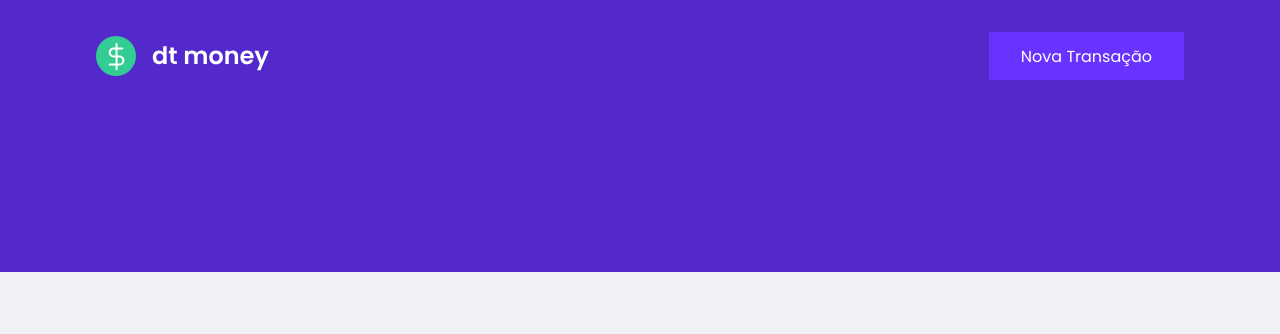
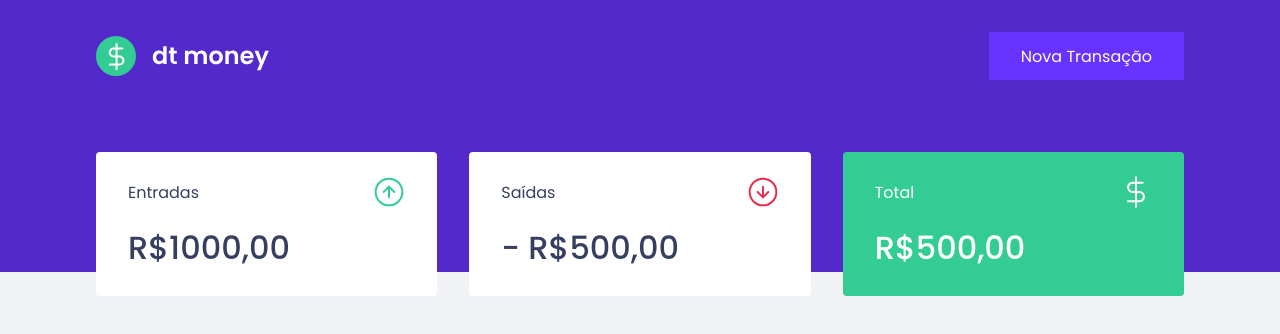
Before and after one commit to davihoffmann/dtmoney, a React (Create React App) app: page / in a window 1280 px wide. Shown: the top 334 px of the page. Built offline with nearby package versions, Linux system fonts and the light colour scheme.

Commit message:
create summary component

```diff
--- a/public/index.html
+++ b/public/index.html
@@ -10,7 +10,7 @@
 
     <title>dtMoney</title>
 
-    <link href="https://fonts.googleapis.com/css2?family=Poppins:wght@400;600&display=swap" rel="stylesheet">
+    <link href="https://fonts.googleapis.com/css2?family=Poppins:wght@400;500;600&display=swap" rel="stylesheet">
   </head>
   <body>
     <noscript>You need to enable JavaScript to run this app.</noscript>
--- a/src/App.tsx
+++ b/src/App.tsx
@@ -1,11 +1,13 @@
 import { GlobalStyle } from './styles/global';
 
 import { Header } from './components/Header';
+import Dashboard from './components/Dashboard';
 
 export function App() {
   return (
     <>
       <Header />
+      <Dashboard />
       <GlobalStyle />
     </>
   );
--- /dev/null
+++ b/src/components/Dashboard/index.tsx
@@ -0,0 +1,11 @@
+
+import { Summary } from "../Summary";
+import { Container } from "./styles";
+
+export default function Dashboard() {
+  return (
+    <Container>
+      <Summary />
+    </Container>
+  );
+}
--- /dev/null
+++ b/src/components/Dashboard/styles.ts
@@ -0,0 +1,9 @@
+import styled from 'styled-components';
+
+export const Container = styled.main`
+  max-width: 1120px;
+
+  margin: 0 auto;
+
+  padding: 2.5rem 1rem;
+`;
--- /dev/null
+++ b/src/components/Summary/index.tsx
@@ -0,0 +1,35 @@
+import incomeImg from '../../assets/income.svg';
+import outcomeImg from '../../assets/outcome.svg';
+import totalImg from '../../assets/total.svg';
+
+import { Container } from "./styles";
+
+export function Summary() {
+  return (
+    <Container>
+      <div>
+        <header>
+          <p>Entradas</p>
+          <img src={incomeImg} alt="Entradas" />
+        </header>
+        <strong>R$1000,00</strong>
+      </div>
+
+      <div>
+        <header>
+          <p>Saídas</p>
+          <img src={outcomeImg} alt="Saídas" />
+        </header>
+        <strong>- R$500,00</strong>
+      </div>
+
+      <div className="highlight-background">
+        <header>
+          <p>Total</p>
+          <img src={totalImg} alt="Total" />
+        </header>
+        <strong>R$500,00</strong>
+      </div>
+    </Container>
+  )
+}
--- /dev/null
+++ b/src/components/Summary/styles.ts
@@ -0,0 +1,35 @@
+import styled from "styled-components";
+
+export const Container = styled.div`
+  display: grid;
+  grid-template-columns: repeat(3, 1fr);
+  gap: 2rem;
+  margin-top: -10rem;
+
+  div {
+    background: var(--shape);
+    padding: 1.5rem 2rem;
+    border-radius: 0.25rem;
+    color: var(--text-title);
+
+    header {
+      display: flex;
+      align-items: center;
+      justify-content: space-between;
+    }
+
+    strong {
+      display: block;
+      margin-top: 1rem;
+      font-size: 2rem;
+      font-weight: 500;
+      line-height: 3rem;
+    }
+
+    &.highlight-background {
+      background: var(--green);
+      color: #fff;
+    }
+
+  }
+`;
--- a/src/styles/global.ts
+++ b/src/styles/global.ts
@@ -3,8 +3,8 @@
 export const GlobalStyle = createGlobalStyle`
   :root {
     --red: #E52e4d;
+    --green: #33cc95;
     --blue: #5429cc;
-
     --blue-light: #6933ff;
 
     --text-title: #363f5f;
```
